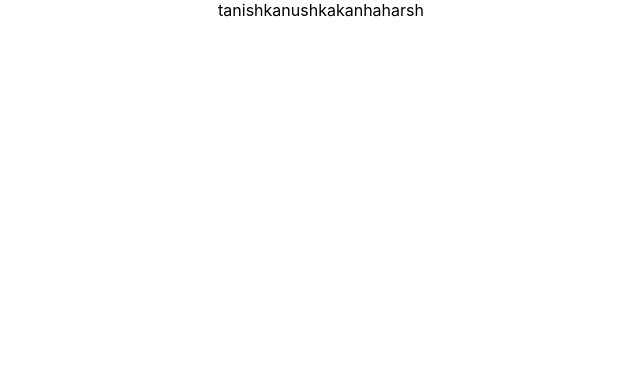
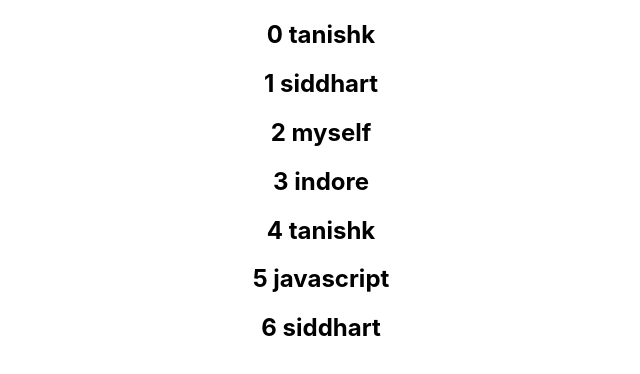
Before and after one commit to tanishk15sharma/basics, a React (Create React App) app: page / in a window 1280 px wide. Shown: the top 374 px of the page, without its empty margins (319-959 px from the left). Built offline with nearby package versions, Linux system fonts and the light colour scheme.

Commit message:
key values

```diff
--- a/src/App.js
+++ b/src/App.js
@@ -1,13 +1,14 @@
 import React, { Component } from "react";
 import "./App.css";
 // import GreetName from "./components/greet";
-import NameList from "./components/mapmethod";
-
+// import NameList from "./components/mapmethod";
+import NamelistIndex from "./components/Indexkey";
 // import Btnclick from "./components/clickevent";
 function App() {
   return (
     <div className="App">
-      <NameList />
+      <NamelistIndex />
+      {/* <NameList /> */}
       {/* <Btnclick /> */}
       {/* <GreetName name="tanishk" relation="myself">
         {" "}
--- /dev/null
+++ b/src/components/Indexkey.js
@@ -0,0 +1,21 @@
+import React from "react";
+
+function namelist() {
+  const names = [
+    "tanishk",
+    "siddhart",
+    "myself",
+    "indore",
+    "tanishk",
+    "javascript",
+    "siddhart",
+  ];
+  return names.map((name, index) => (
+    <h2 key={index}>
+      {" "}
+      {index} {name}
+    </h2>
+  ));
+}
+
+export default namelist;
--- a/src/components/mapmethod.js
+++ b/src/components/mapmethod.js
@@ -3,7 +3,7 @@
 const DisplayName = () => {
   const names = ["tanishk", "anushka", "kanha", "harsh"];
   const nameList = names.map((name) => <name name={name}></name>);
-  return <div> {names} </div>;
+  return <div> {nameList} </div>;
 };
 
 export default DisplayName;
```
